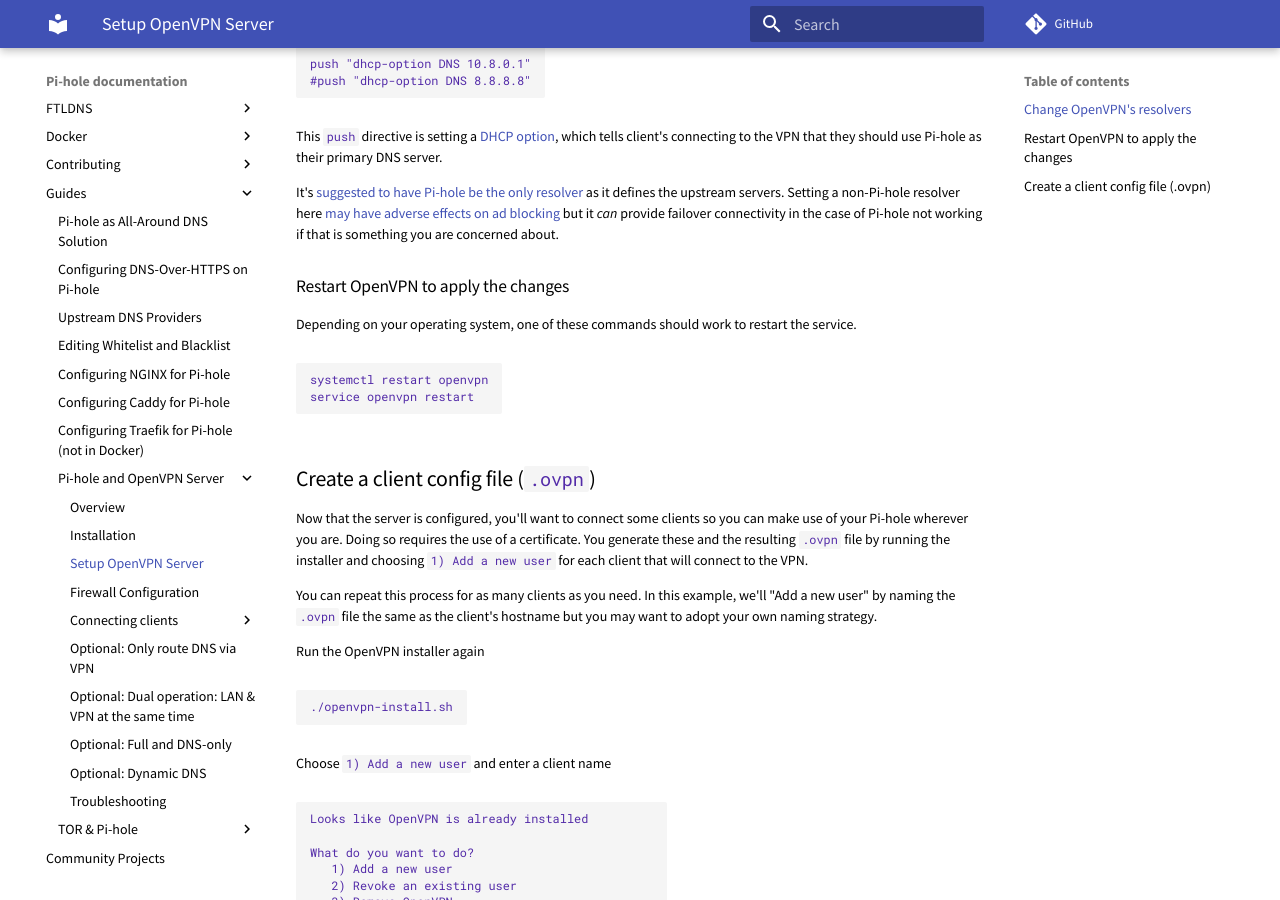
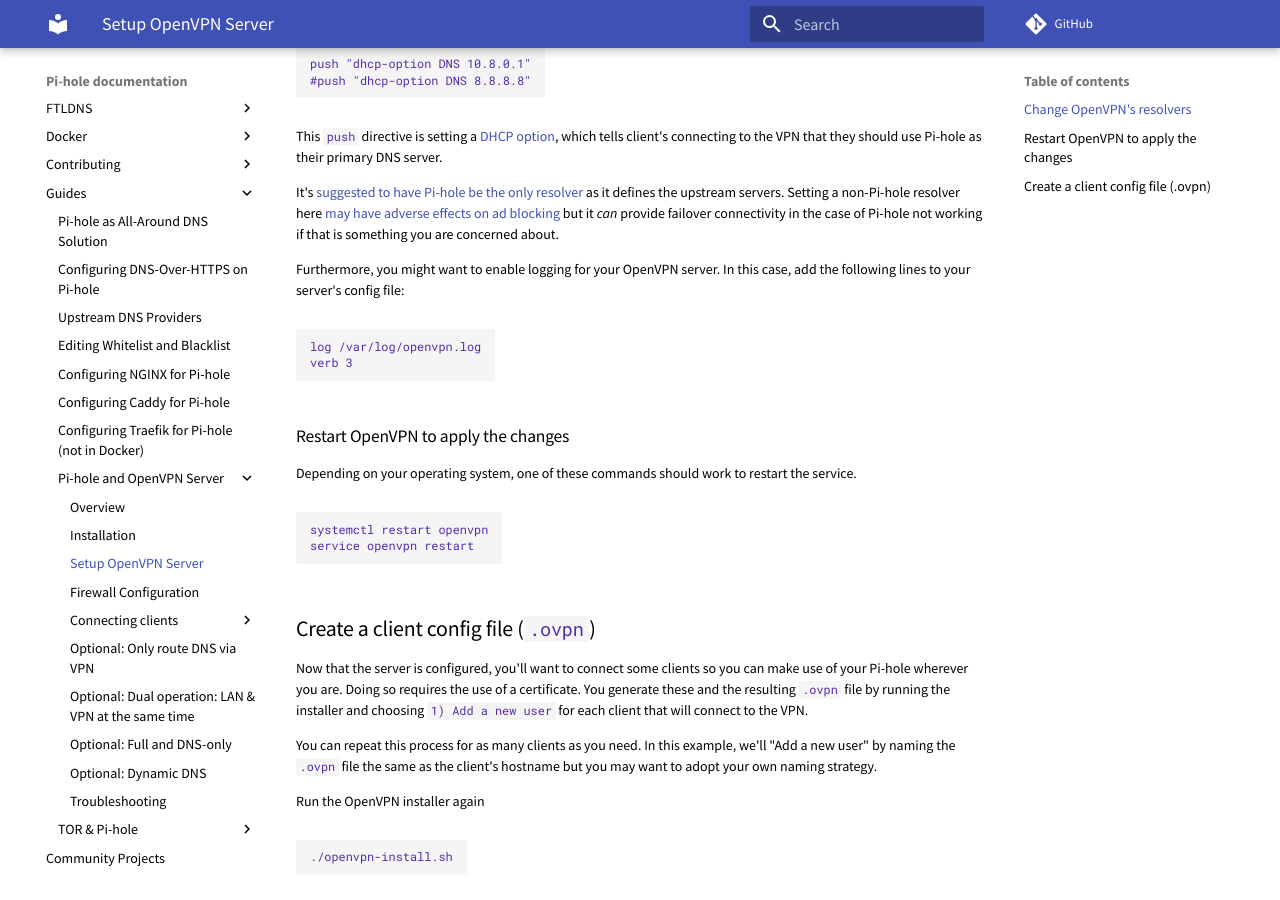
Before and after one commit to pi-hole/docs, an MkDocs documentation site: the page built from docs/guides/vpn/setup-openvpn-server.md, in a window 1280 px wide and 900 px high, scrolled down 576 px. Built offline with MkDocs 1.6.1 and Material for MkDocs 9.7.7, drawn with Linux system fonts in a browser that asks for light colours; comment, search, counter and statistics services are not loaded.

Commit message:
Add how to enabled logging of the OpenVPN server
Signed-off-by: DL6ER <dl6er@dl6er.de>

````diff
--- a/docs/guides/vpn/setup-openvpn-server.md
+++ b/docs/guides/vpn/setup-openvpn-server.md
@@ -27,6 +27,12 @@
 This `push` directive is setting a [DHCP option](https://www.incognito.com/tips-and-tutorials/dhcp-options-in-plain-english/), which tells client's connecting to the VPN that they should use Pi-hole as their primary DNS server.
 
 It's [suggested to have Pi-hole be the only resolver](https://discourse.pi-hole.net/t/why-should-pi-hole-be-my-only-dns-server/3376) as it defines the upstream servers.  Setting a non-Pi-hole resolver here [may have adverse effects on ad blocking](https://discourse.pi-hole.net/t/why-should-pi-hole-be-my-only-dns-server/3376) but it _can_ provide failover connectivity in the case of Pi-hole not working if that is something you are concerned about.
+
+Furthermore, you might want to enable logging for your OpenVPN server. In this case, add the following lines to your server's config file:
+```
+log /var/log/openvpn.log
+verb 3
+```
 
 ### Restart OpenVPN to apply the changes
 
````
